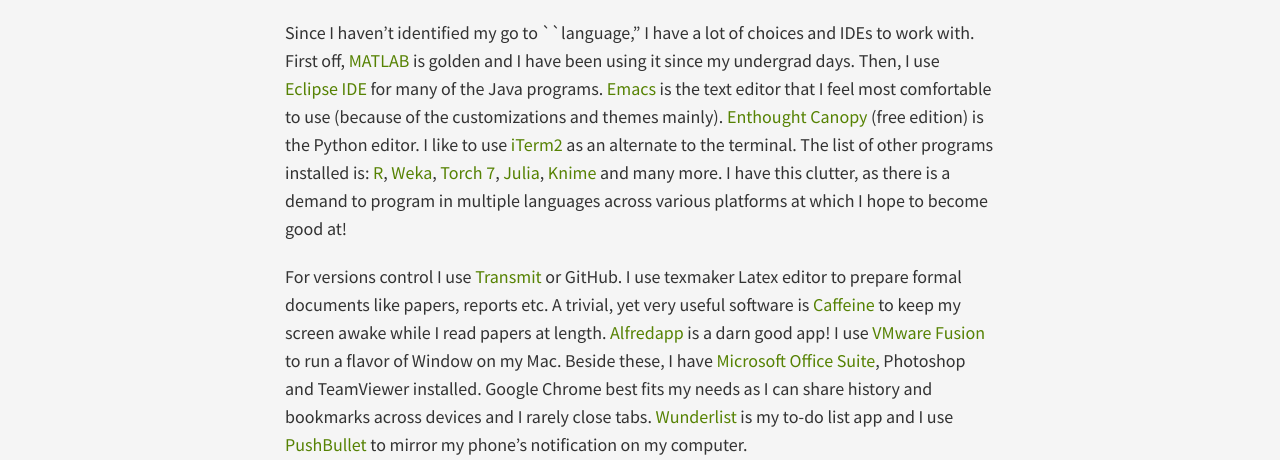
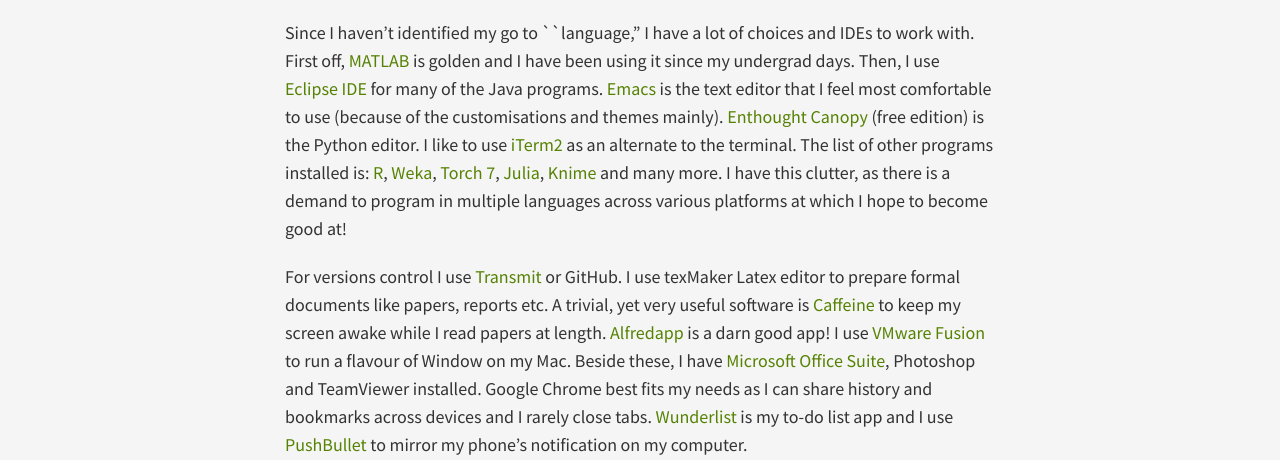
Before and after one commit to forkmsrini/forkmsrini.github.io-master, a Jekyll site: the page built from _posts/2014-12-29-mySetup.md, in a window 1280 px wide. Shown: the part 854-1314 px from the top of the page. Built offline with Jekyll 4.4.1, drawn with Linux system fonts in a browser that asks for light colours; nearby versions of some CDN libraries; Markdown is read by kramdown in place of the engine named in the settings; comment, search, counter and statistics services are not loaded.

Commit message:
PostUpdate

```diff
--- a/_posts/2014-12-29-mySetup.md
+++ b/_posts/2014-12-29-mySetup.md
@@ -13,9 +13,9 @@
 In addition to this, I use a [Logitech Performance MX](http://tinyurl.com/m7z6fdl) mouse. Again, this is the best mouse I have used and shall probably never go back to using Apple’s Magic Mouse/Track pad. I also carry few connectors for the laptop, as these are not commonly available around here. My go to earphone are the [Audio Technica ATH-M50](http://www.audio-technica.com/cms/headphones/0edf909675b1be4d/) and [Sony MDR-XB30EX](http://www.sony.co.in/product/mdr-xb30ex) IEMs. I use a [OnePlus One](https://oneplus.net/) as my daily driver.
 <hr/>
 ### The Software
-Since I haven’t identified my go to ``language," I have a lot of choices and IDEs to work with. First off, [MATLAB](http://in.mathworks.com/products/matlab/) is golden and I have been using it since my undergrad days. Then, I use [Eclipse IDE](https://eclipse.org/downloads/) for many of the Java programs. [Emacs](http://www.gnu.org/software/emacs/) is the text editor that I feel most comfortable to use (because of the customizations and themes mainly). [Enthought Canopy](https://store.enthought.com/) (free edition) is the Python editor. I like to use [iTerm2](http://iterm2.com/) as an alternate to the terminal. The list of other programs installed is: [R](http://www.r-project.org/), [Weka](http://www.cs.waikato.ac.nz/ml/weka/downloading.html), [Torch 7](https://github.com/torch/torch7), [Julia](http://julialang.org/downloads/), [Knime](https://www.knime.org/downloads/knime/macosx) and many more. I have this clutter, as there is a demand to program in multiple languages across various platforms at which I hope to become good at!
+Since I haven’t identified my go to ``language," I have a lot of choices and IDEs to work with. First off, [MATLAB](http://in.mathworks.com/products/matlab/) is golden and I have been using it since my undergrad days. Then, I use [Eclipse IDE](https://eclipse.org/downloads/) for many of the Java programs. [Emacs](http://www.gnu.org/software/emacs/) is the text editor that I feel most comfortable to use (because of the customisations and themes mainly). [Enthought Canopy](https://store.enthought.com/) (free edition) is the Python editor. I like to use [iTerm2](http://iterm2.com/) as an alternate to the terminal. The list of other programs installed is: [R](http://www.r-project.org/), [Weka](http://www.cs.waikato.ac.nz/ml/weka/downloading.html), [Torch 7](https://github.com/torch/torch7), [Julia](http://julialang.org/downloads/), [Knime](https://www.knime.org/downloads/knime/macosx) and many more. I have this clutter, as there is a demand to program in multiple languages across various platforms at which I hope to become good at!
 
-For versions control I use [Transmit](http://panic.com/transmit/) or GitHub. I use texmaker Latex editor to prepare formal documents like papers, reports etc. A trivial, yet very useful software is [Caffeine](http://lightheadsw.com/caffeine/) to keep my screen awake while I read papers at length. [Alfredapp](http://www.alfredapp.com/) is a darn good app! I use [VMware Fusion](http://www.vmware.com/in/products/fusion) to run a flavor of Window on my Mac. Beside these, I have [Microsoft Office Suite](www.microsoft.com/mac), Photoshop and TeamViewer installed. Google Chrome best fits my needs as I can share history and bookmarks across devices and I rarely close tabs. [Wunderlist](https://www.wunderlist.com) is my to-do list app and I use [PushBullet](https://www.pushbullet.com/) to mirror my phone's notification on my computer.
+For versions control I use [Transmit](http://panic.com/transmit/) or GitHub. I use texMaker Latex editor to prepare formal documents like papers, reports etc. A trivial, yet very useful software is [Caffeine](http://lightheadsw.com/caffeine/) to keep my screen awake while I read papers at length. [Alfredapp](http://www.alfredapp.com/) is a darn good app! I use [VMware Fusion](http://www.vmware.com/in/products/fusion) to run a flavour of Window on my Mac. Beside these, I have [Microsoft Office Suite](www.microsoft.com/mac), Photoshop and TeamViewer installed. Google Chrome best fits my needs as I can share history and bookmarks across devices and I rarely close tabs. [Wunderlist](https://www.wunderlist.com) is my to-do list app and I use [PushBullet](https://www.pushbullet.com/) to mirror my phone's notification on my computer.
 
 Many of the software that I use are openly available or at least available for free for personal use.
 <hr/>
```
